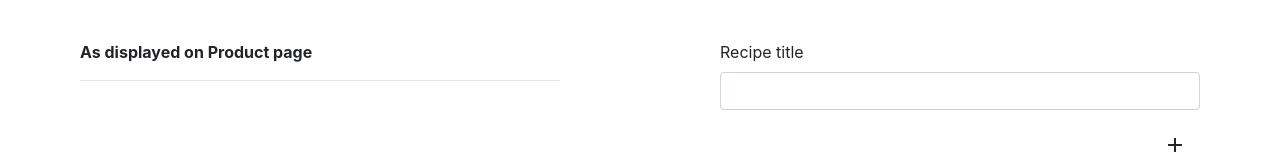
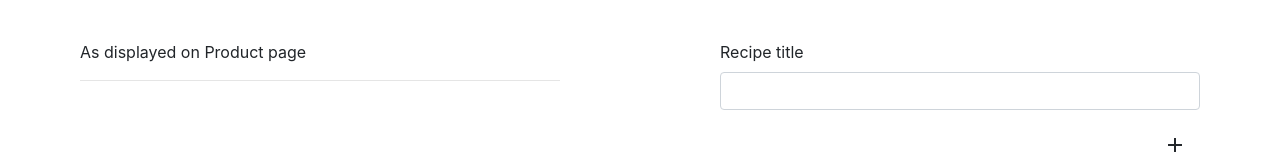
Before and after one commit to Gunzalez/recipe-builder, a React (Create React App) app: page / in a window 1280 px wide. Shown: the top 160 px of the page. Built offline with nearby package versions, Linux system fonts and the light colour scheme.

Commit message:
Minor code refactor

```diff
--- a/src/components/AdditionalContent/AdditionalContent.js
+++ b/src/components/AdditionalContent/AdditionalContent.js
@@ -26,7 +26,7 @@ const additionalContent = ({ dataKey, title, body, removeContent }) => {
 
                 <button className='btn btn-default'
                     onClick={removeContent}>
-                    <i className="material-icons">clear</i>
+                        <i className="material-icons">clear</i>
                 </button>
 
             </div>
--- a/src/components/Ingredient/Ingredient.js
+++ b/src/components/Ingredient/Ingredient.js
@@ -13,7 +13,7 @@ const ingredient = ({ dataKey, ingredient, removeIngredient }) => {
 
                 <button className='btn btn-default'
                     onClick={removeIngredient}>
-                    <i className="material-icons">clear</i>
+                        <i className="material-icons">clear</i>
                 </button>
 
             </div>
--- a/src/components/RecipeReader/RecipeReader.js
+++ b/src/components/RecipeReader/RecipeReader.js
@@ -6,15 +6,20 @@ const reciperReader = (props) => {
 
     return (
         <div className={'reader'}>
-            <p><strong>As displayed on Product page</strong></p>
+
+            <p>As displayed on Product page</p>
             <hr />
+
             <article className={'h-recipe'}>
+
                 <h4 className='p-name'>{name}</h4>
+
                 <ul>
                     { ingredients.map((ingredient, idx) => {
                         return ingredient.text.length ? <li key={idx} className='p-ingredient'>{ingredient.text}</li> : null
                     })}
                 </ul>
+
                 { additionalContent.map((content, idx) => {
                     const { text, body } = content;
                     return (
@@ -25,7 +30,9 @@ const reciperReader = (props) => {
                         </div>
                     )
                 })}
+
             </article>
+
         </div>
     );
 }
```
